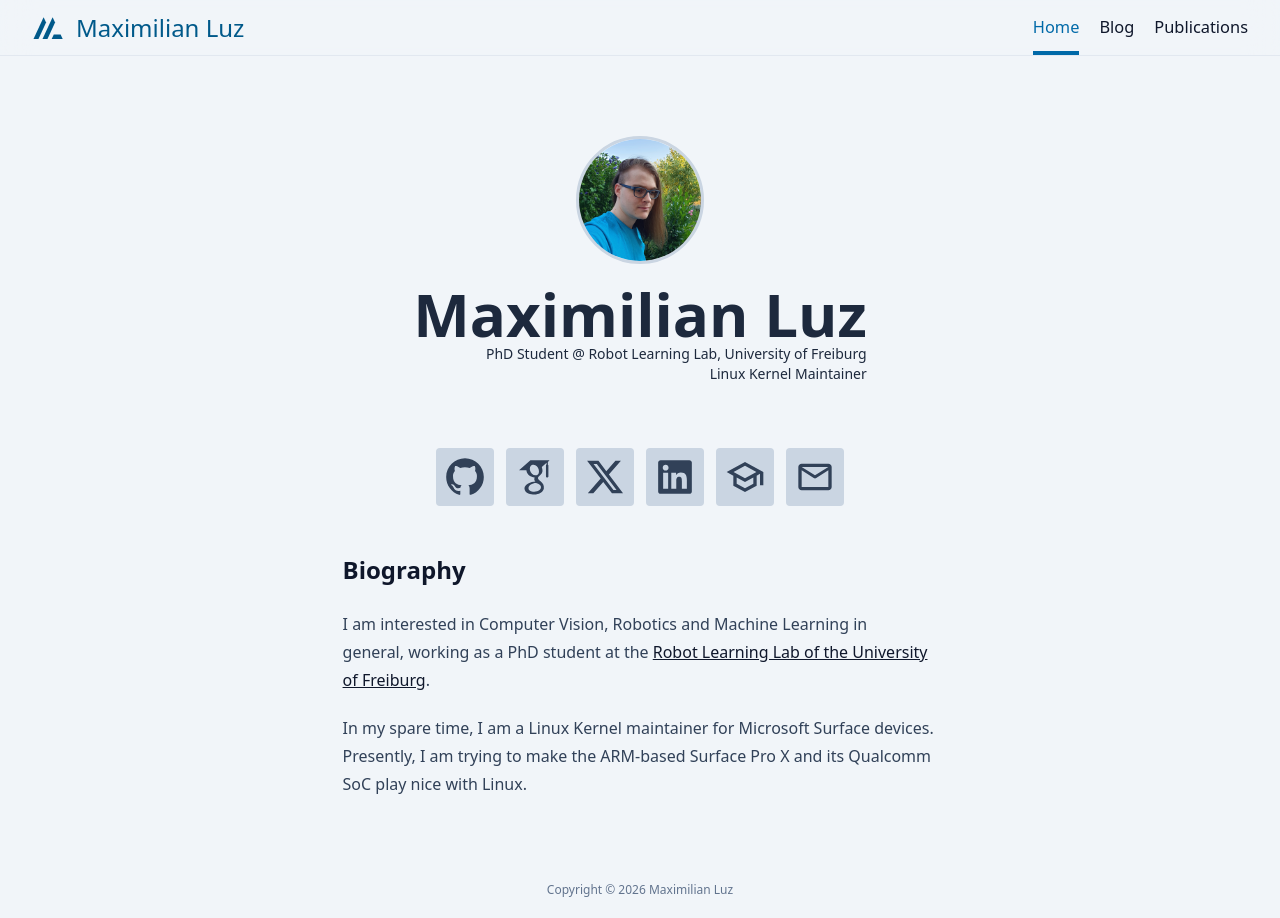
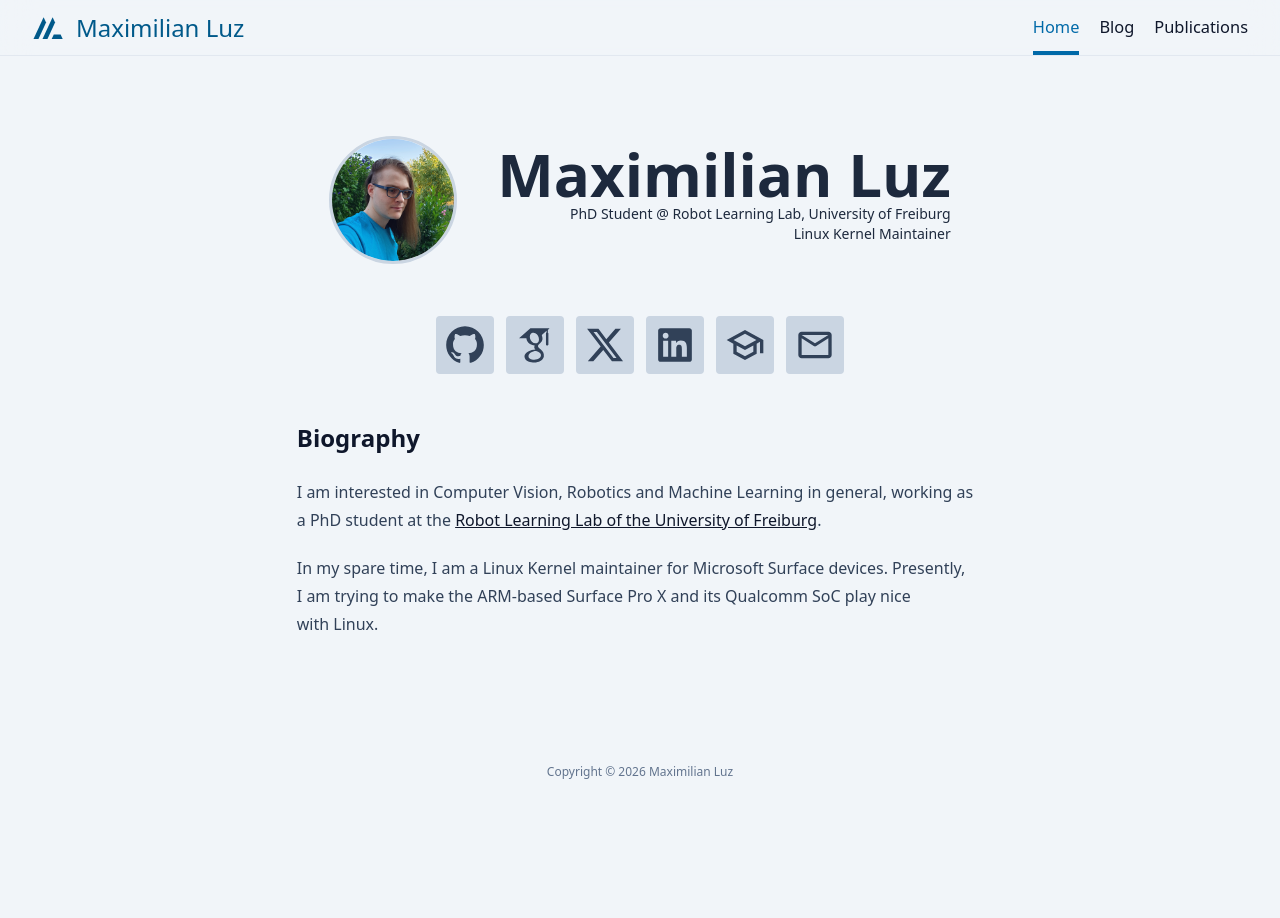
Before and after one commit to qzed/qzed.github.io, a Next.js app: page / in a window 1280 px wide. After the commit the page ends 800 px from the top, so only its background shows below. Built offline with nearby package versions, Linux system fonts and the light colour scheme.

Commit message:
Reset max width for text to 75ch

```diff
--- a/src/styles/common/tailwind.css
+++ b/src/styles/common/tailwind.css
@@ -1,12 +1,15 @@
 @import "tailwindcss";
 @plugin '@tailwindcss/typography';
 
-@theme {
-  --width-prose: 75ch;
+@utility text-optimize-legibility {
+    text-rendering: optimizeLegibility;
 }
 
-@utility text-optimize-legibility {
-    text-rendering: optimizeLegibility;
+/* Override max-w-prose */
+@layer utilities {
+    .max-w-prose {
+        max-width: 75ch;
+    }
 }
 
 @layer components {
```
